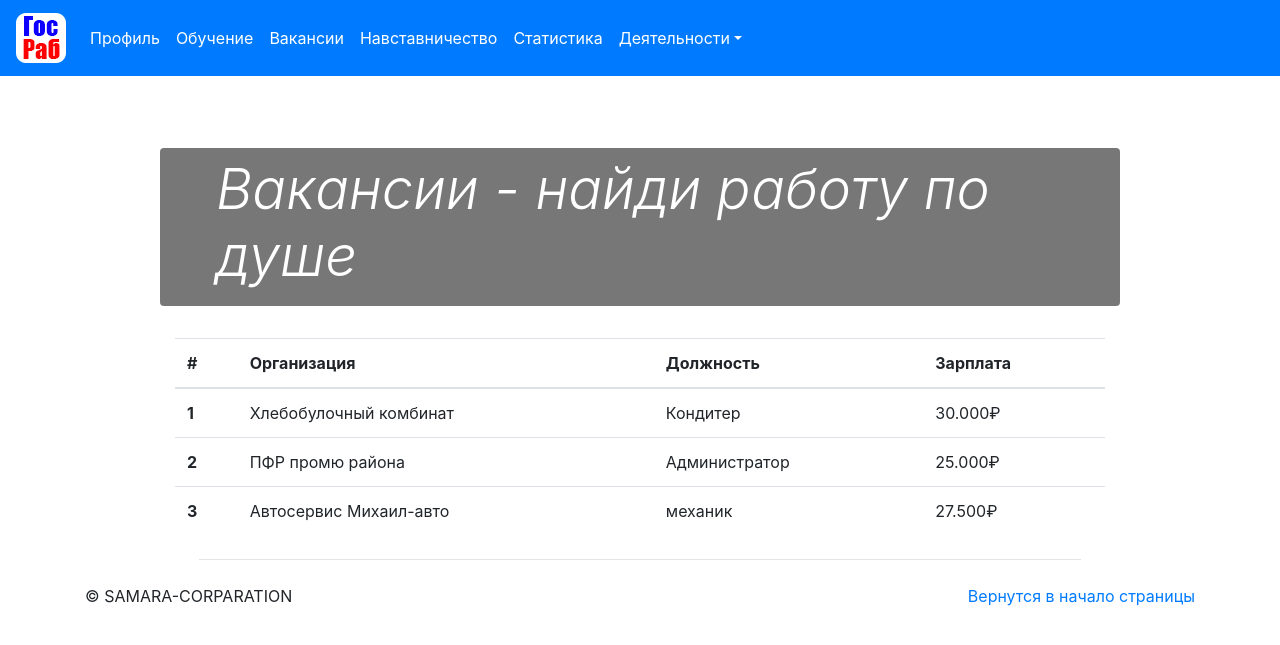
After one commit to AlexandrovRoman/GosRab, a Python web app: template templates/job.html in a window 1280 px wide. The commit adds this page. Shown: the top 645 px of the page. Run offline with Jinja, Linux system fonts and the light colour scheme; the template is opened without the code that fills it, so the values that code supplies are empty; some libraries are stand-ins or nearby versions.

Commit message:
драфт вакансий

```diff
--- a/templates/education.html
+++ b/templates/education.html
@@ -1,4 +1,4 @@
-{% set title = "Авторизация" %}
+{% set title = "Обучение" %}
 {% set footer = true %}
 {% set height = "100px"%}
 {% extends "base.html" %}
--- /dev/null
+++ b/templates/job.html
@@ -0,0 +1,43 @@
+{% set title = "Вакансии" %}
+{% set footer = true %}
+{% set height = "100px"%}
+{% extends "base.html" %}
+{% block content %}
+    <div class="container col-11 col-sm-12 col-md-8 col-lg-8 col-xl-9">
+        <div class="jumbotron p-md-2 text-white rounded row" style="background-color: #777">
+            <h1 class="display-4 mx-5 font-italic">Вакансии - найди работу по душе</h1>
+       </div>
+        <table class="table table-hover">
+            <thead>
+            <tr>
+                <th scope="col">#</th>
+                <th scope="col">Организация</th>
+                <th scope="col">Должность</th>
+                <th scope="col">Зарплата</th>
+            </tr>
+            </thead>
+            <tbody>
+            <tr>
+                <th scope="row">1</th>
+                <td>Хлебобулочный комбинат</td>
+                <td>Кондитер</td>
+                <td>30.000₽</td>
+            </tr>
+            <tr>
+                <th scope="row">2</th>
+                <td>ПФР промю района</td>
+                <td>Администратор</td>
+                <td>25.000₽</td>
+            </tr>
+            <tr>
+                <th scope="row">3</th>
+                <td>Автосервис Михаил-авто</td>
+                <td>механик</td>
+                <td>27.500₽</td>
+            </tr>
+            </tbody>
+        </table>
+    <hr class="featurette-divider m-4">
+
+    </div>
+{% endblock %}
--- a/users/urls.py
+++ b/users/urls.py
@@ -1,5 +1,5 @@
 from utils.urls import path
-from .views import profile, cookie_test, login, logout, edit_profile, personnel, education, notification
+from .views import profile, cookie_test, login, logout, edit_profile, personnel, education, notification, job
 
 urlpatterns = [
     path('profile/', profile),
@@ -9,5 +9,6 @@ urlpatterns = [
     path('start/', cookie_test),
     path('profile/personnel/', personnel),
     path('education/', education),
-    path('profile/notification/', notification)
+    path('profile/notification/', notification),
+    path('job/', job)
 ]
--- a/users/views.py
+++ b/users/views.py
@@ -122,3 +122,7 @@ def education():
 
 def notification():
     return render_template("notifications.html")
+
+
+def job():
+    return render_template("job.html")
```
